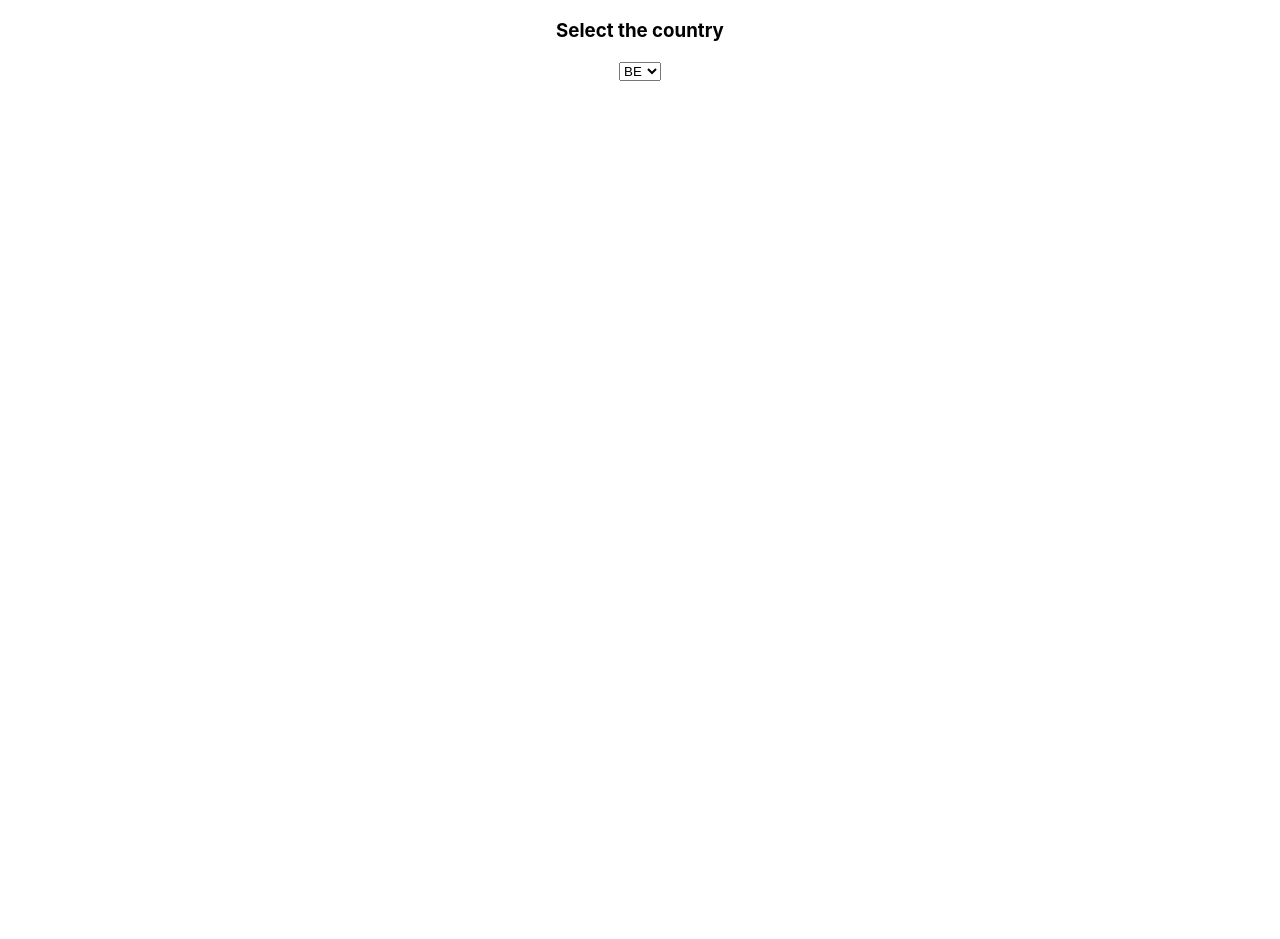
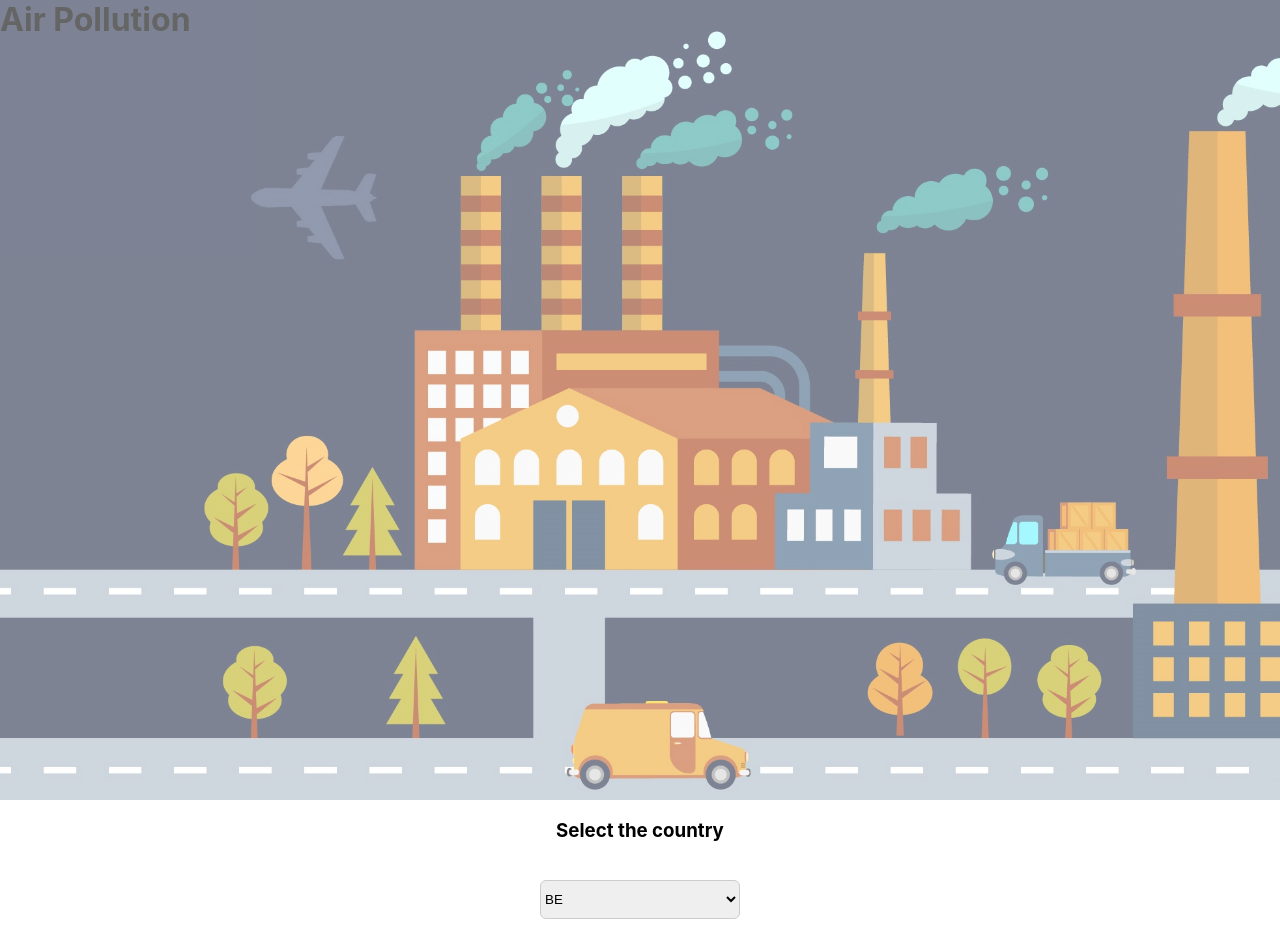
Before and after one commit to ewelina-slepko/10-most-polluted, a React (Create React App) app: page / in a window 1280 px wide. Before the commit the page ends 800 px from the top, so only its background shows below. Built offline with nearby package versions, Linux system fonts and the light colour scheme.

Commit message:
Added Header component, added background to header

```diff
--- a/src/components/Dashboard.jsx
+++ b/src/components/Dashboard.jsx
@@ -1,4 +1,5 @@
 import React from 'react'
+import Header from './Header'
 import Info from './Info'
 import styles from '../styles/Dashboard.module.css'
 
@@ -40,28 +41,20 @@ class Dashboard extends React.Component {
             'DE', 'HU', 'IE', 'IT', 'XK', 'LT', 'LU', 'MK', 'MT', 'NO', 'PL',
             'PT', 'RS', 'SK', 'ES', 'CH', 'GB']
         return (
+            <>
+                <Header />
                 <div className={styles.container}>
                     <h3>Select the country</h3>
                     <form>
-                    <select id="countrySelect" onChange={this.onChange}>
+                        <select id="countrySelect" onChange={this.onChange} className={styles.select_style}>
                             {countries.map((country) => {
                                 return <option value={country} key={country}>{country}</option>
                             })}
                         </select>
                     </form>
-                <Info />
-                {this.sortCities().map((info) => {
-                    return (
-                        <>
-                            <p>
-                                <span>City: {info.city} </span>
-                                <span>Value: {info.value} </span>
-                                <span>Parameter: {info.parameter} </span>
-                            </p>
+                    <Info cities={this.sortCities()} />
+                </div>
             </>
-                    )
-                })}
-            </div>
         )
     }
 }
--- /dev/null
+++ b/src/components/Header.jsx
@@ -0,0 +1,48 @@
+import React from 'react'
+import { makeStyles } from '@material-ui/core/styles'
+import Background from '../components/images/industrial.jpg'
+import clsx from 'clsx'
+
+const Header = () => {
+    const classes = useStyles();
+    return (
+        <div className={window.innerWidth < 992 ? clsx(classes.background, classes.backgroundMobile) : classes.background}>
+            <h1 className={classes.header}>Air Pollution</h1>
+        </div>
+    )
+}
+
+const useStyles = makeStyles(theme => ({
+    containerCenter: {
+        margin: '0 auto',
+        display: 'flex',
+        width: 300,
+        flexDirection: 'column',
+        justifyContent: 'center',
+        alignItems: 'center',
+        padding: '130px 50px',
+
+    },
+    containerRight: {
+        display: 'flex',
+        width: 300,
+        flexDirection: 'column',
+        paddingTop: 100,
+        margin: '0px 300px 0px auto'
+    },
+    background: {
+        height: '100vh',
+        backgroundImage: `url(${Background})`,
+        backgroundSize: 'cover',
+        opacity: '0.6'
+    },
+    backgroundMobile: {
+        backgroundPosition: '-200px'
+    },
+    header: {
+        margin: 0,
+        padding: 0
+    }
+}));
+
+export default Header;
--- a/src/components/Info.jsx
+++ b/src/components/Info.jsx
@@ -1,8 +1,20 @@
 import React from 'react'
 
-const Info = () => {
+const Info = ({ cities }) => {
     return (
-        <div></div>
+        <div>
+            {cities.map((info) => {
+                return (
+                    <>
+                        <p>
+                            <span>City: {info.city} </span>
+                            <span>Value: {info.value} </span>
+                            <span>Parameter: {info.parameter} </span>
+                        </p>
+                    </>
+                )
+            })}
+        </div>
     )
 }
 
```
Also changed, not shown: src/components/images/industrial.jpg (added). Lines whose indentation alone changed are shown as unchanged.
